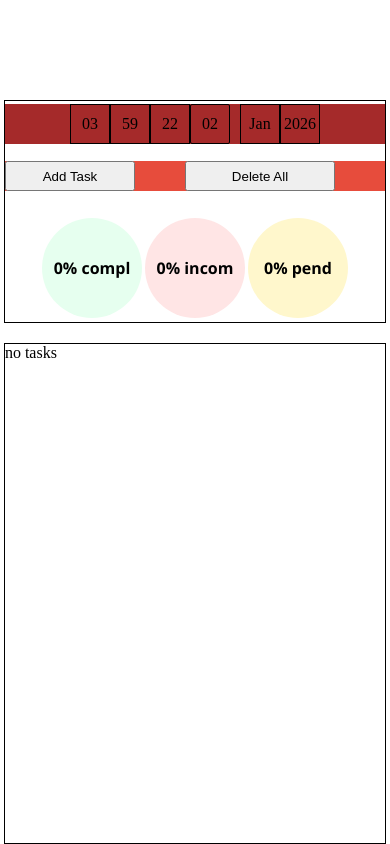
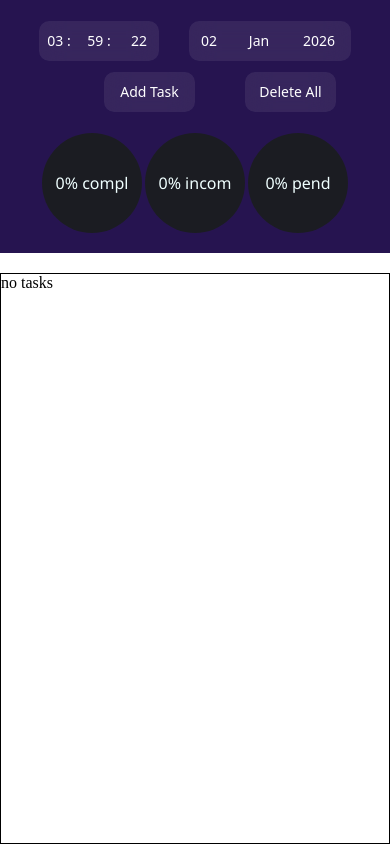
Before and after one commit to ahmed123-ar/todolist, a plain HTML site: page index.html in a window 390 px wide. Drawn offline with Linux system fonts and the light colour scheme.

Commit message:
top reponsive and UI

```diff
--- a/script.js
+++ b/script.js
@@ -17,6 +17,12 @@ let form = document.querySelector("form")
 let input = document.querySelectorAll("input")
 let remove = document.querySelector("#button_re_all")
 
+function updateProgress(className, value) {
+  const element = document.querySelector(`.${className}`);
+  if (element) {
+    element.style.setProperty('--p', value);
+  }
+}
 
 function normalize_input_date_time() {
     today_date_time();
@@ -32,6 +38,10 @@ function percentages_task(){
         com.innerText = `0% compl`
         incom.innerText = `0% incom`
         pend.innerText = `0% pend`
+
+        updateProgress('completed', 0);
+        updateProgress('pending', 0);
+        updateProgress('incomplete', 0);
         return
     }
 
@@ -61,9 +71,11 @@ function percentages_task(){
     pend.innerText = `${pendingPerc}%`;
     com.innerText = `${completedPerc}%`
 
-    com.style.setProperty("--percent", completedPerc);
-    pend.style.setProperty("--percent", pendingPerc);
-    incom.style.setProperty("--percent", incompletePerc);
+
+
+    updateProgress('completed', completedPerc);
+    updateProgress('pending', pendingPerc);
+    updateProgress('incomplete', incompletePerc);
 
 
 
@@ -271,8 +283,8 @@ function all_time(){
     let hours = full_format_date.getHours().toString().padStart(2 , "0")
     let min = full_format_date.getMinutes().toString().padStart(2 , "0")
     let sec = full_format_date.getSeconds().toString().padStart(2 , "0")
-    hours_id.innerText = hours
-    min_id.innerText = min
+    hours_id.innerText = `${hours} :`
+    min_id.innerText = `${min} :`
     sec_id.innerText = sec
 }
 
--- a/style.css
+++ b/style.css
@@ -13,20 +13,24 @@ body{
     flex-direction: column;
     justify-content: center;
     align-items: center;
+    overflow: hidden;
 }
 
 #time_date{
     display: flex;
     flex-direction: row;
-    background-color: brown;
     width: 30vw;
+    color: white;
+}
+
+#time_date #full_time{
+    margin-right: 10px;
 }
 
 #add_dlt{
     display: flex;
     flex-direction: row;
     width: 30vw;
-    background-color: #e74c3c;
 }
 
 .background{
@@ -125,12 +129,21 @@ form div label{
 }
 
 #main_add_box{
-    width: 98vw;
+    width: 100vw;
     height: 150px;
-    border: 1px solid black;
     display: flex;
     justify-content: space-evenly;
     align-items: center;
+    background-color: #261450;
+}
+.completed  { --clr: #2ecc71; }
+.pending    { --clr: #f1c40f; }
+.incomplete { --clr: #e74c3c; }
+
+@property --p {
+  syntax: '<number>';
+  inherits: true;
+  initial-value: 0;
 }
 
 #tasks_perc_main{
@@ -142,15 +155,21 @@ form div label{
 }
 
 #tasks_perc_main span{
+    --p: 0;
+
+    background: conic-gradient(var(--clr) calc(var(--p) * 1%), #1b1c22 0);
+    transition: --p 1.2s ease-in-out;
+
+
     width: 100px;
     height: 100px;
     border-radius: 50%;
     display: flex;
     justify-content: center;
     align-items: center;
+    color: azure;
 
-    font-size: 22px;
-    font-weight: bold;
+    font-size: 15px;
     font-family: 'Segoe UI', Tahoma, Geneva, Verdana, sans-serif;
 }
 
@@ -160,9 +179,13 @@ form div label{
     justify-content: center;
     align-items: center;
     flex-direction: row;
+    background: rgba(255, 255, 255, 0.08);
+    backdrop-filter: blur(14px);
+    border-radius: 10px;
+    font-size: 20px;
+    font-family: system-ui, -apple-system, BlinkMacSystemFont, 'Segoe UI', Roboto, Oxygen, Ubuntu, Cantarell, 'Open Sans', 'Helvetica Neue', sans-serif;
 }
 #full_time span{
-    border: 1px solid black;
     width: 40px;
     height: 40px;
     display: flex;
@@ -176,20 +199,31 @@ form div label{
     justify-content: center;
     align-items: center;
     flex-direction: row;
+    padding-right: 12px;
+    margin-left: 20px;
+    background: rgba(255, 255, 255, 0.08);
+    backdrop-filter: blur(14px);
+    border-radius: 10px;
+    font-size: 20px;
+    font-family: system-ui, -apple-system, BlinkMacSystemFont, 'Segoe UI', Roboto, Oxygen, Ubuntu, Cantarell, 'Open Sans', 'Helvetica Neue', sans-serif;
 }
 
 #full_date span{
-    border: 1px solid black;
     width: 40px;
     height: 40px;
     display: flex;
     justify-content: center;
     align-items: center;
     flex-direction: row;
+    border: none;
+}
+
+#full_date :nth-child(2){
+    margin-right: 20px;
 }
 
 #main_box_parent{
-    width: 98vw;
+    width: 100vw;
     height: 80vh;
     border: 1px solid black;
     display: flex;
@@ -200,7 +234,7 @@ form div label{
 }
 
 .main_box {
-    width: 98vw;
+    width: 100vw;
     height: 10vh;
     border: 1px solid black;
     display: flex;
@@ -209,7 +243,7 @@ form div label{
 }
 [class*="whole"]{
 
-    width: 98vw;
+    width: 100vw;
     height: 10vh;
     border: 1px solid black;
     display: flex;
@@ -274,22 +308,37 @@ span [class*="edit"]{
 
 #button_add{
     width: 130px;
-    height: 30px;
+    height: 40px;
+    border-radius: 10px;
+    padding: 5px 2px;
+    text-transform: capitalize;
+    margin-right: 50px;
+    cursor: pointer;
+    border: none;
+    outline: none;
+    background: rgba(255, 255, 255, 0.08);
+    backdrop-filter: blur(14px);
+    color: white;
+    font-size: 18px;
+    font-family: system-ui, -apple-system, BlinkMacSystemFont, 'Segoe UI', Roboto, Oxygen, Ubuntu, Cantarell, 'Open Sans', 'Helvetica Neue', sans-serif;
+}
+
+#button_re_all{
+    width: 130px;
+    height: 40px;
     border-radius: 1px solid black;
     padding: 5px 2px;
     text-transform: capitalize;
     margin-right: 50px;
     cursor: pointer;
-}
-
-#button_re_all{
-    width: 150px;
-    height: 30px;
-    border-radius: 1px solid black;
-    padding: 5px 2px;
-    text-transform: capitalize;
-    margin-right: 50px;
-    cursor: pointer;
+    border: none;
+    outline: none;
+    background: rgba(255, 255, 255, 0.08);
+    backdrop-filter: blur(14px);
+    color: white;
+    font-size: 18px;
+    border-radius: 10px;
+    font-family: system-ui, -apple-system, BlinkMacSystemFont, 'Segoe UI', Roboto, Oxygen, Ubuntu, Cantarell, 'Open Sans', 'Helvetica Neue', sans-serif;
 }
 
 
@@ -298,22 +347,26 @@ span [class*="edit"]{
     #main_add_box{
         flex-wrap: wrap;
         height: 300px;
-        margin-top: 100px;
         margin-bottom: 20px;
+        justify-content: space-evenly;
     }
 
     #time_date{
         width: 48vw;
+        margin-top: 20px;
     }
 
     #add_dlt{
         width: 48vw;
+        margin-top: 20px;
+        padding-left: 100px;
     }
 
     #tasks_perc_main{
         width: 80vw;
         justify-content: space-evenly;
         margin-top: 20px;
+        margin-bottom: 20px;
     }
 
     #tasks_perc_main span{
@@ -350,6 +403,22 @@ span [class*="edit"]{
 
 }
 
+@media(max-width: 750px){
+    #button_re_all {
+        font-size: 14px;
+    }
+    #button_add{
+        font-size: 14px;
+    }
+    #full_date{
+        font-size: 14px;
+    }
+
+    #full_time{
+        font-size: 14px;
+    }
+}
+
 @media(max-width: 600px){
     #main_box_parent{
         flex-wrap: wrap;
@@ -380,7 +449,6 @@ span [class*="edit"]{
     #main_add_box{
         flex-wrap: wrap;
         height: 300px;
-        margin-top: 100px;
         margin-bottom: 20px;
     }
 
@@ -418,8 +486,9 @@ span [class*="edit"]{
 
 @media(max-width: 350px){
     #tasks_perc_main span{
-        width: 60px;
-        height: 60px;
+        width: 80px;
+        height: 80px;
+        font-size: 12px;
     }
 
     [class*="date"] {
@@ -429,4 +498,27 @@ span [class*="edit"]{
     [class*="time"]{
         width: 99vw;
     }
+
+    #full_date{
+        margin-left: 10px;
+    }
+    #full_date span{
+       width: 20px;
+       font-size: 12px;
+    }
+    #full_time span{
+        width: 30px;
+        font-size: 12px;
+    }
+
+    #button_re_all{
+        width: 200px;
+        font-size: 12px;
+    }
+
+    #button_add{
+        width: 200px;
+        font-size: 12px;
+        margin-right: 5px;
+    }
 }
```
